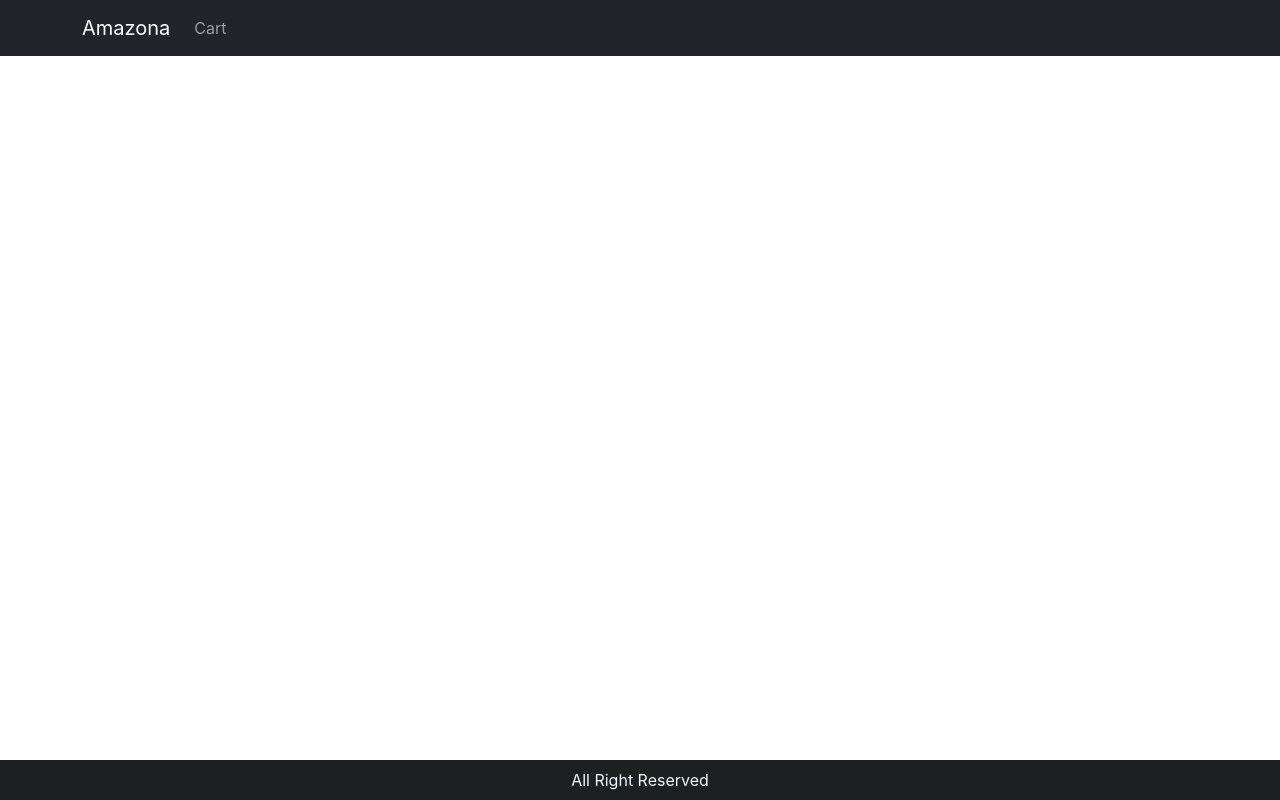
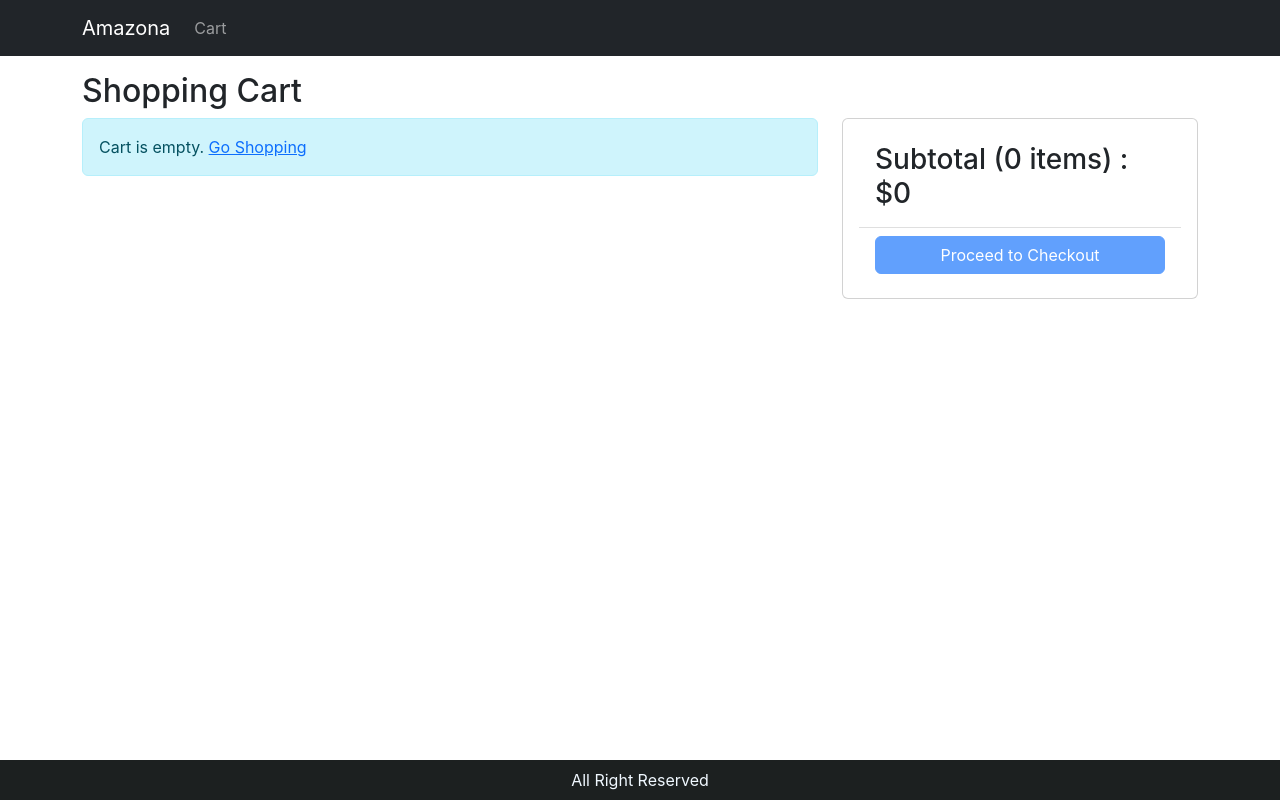
Before and after one commit to SUNIL7978/E-commerce-amazona, a React (Create React App) app in the folder frontend/: page /cart in a window 1280 px wide. Built offline with nearby package versions, Linux system fonts and the light colour scheme.

Commit message:
Create Cart Screen

```diff
--- a/frontend/src/App.js
+++ b/frontend/src/App.js
@@ -9,6 +9,7 @@ import { LinkContainer } from 'react-router-bootstrap';
 import { useContext } from 'react';
 import { Store } from './Store';
 import { Link } from 'react-router-dom';
+import CartScreen from './Screens/CartScreen';
 
 function App() {
   const { state } = useContext(Store);
@@ -40,6 +41,7 @@ function App() {
           <Container className='mt-3'>
             <Routes>
               <Route path='/product/:slug' element={<ProductScreen />} />
+              <Route path='/cart' element={<CartScreen />} />
               <Route path='/' element={<HomeScreen />} />
             </Routes>
           </Container>
--- a/frontend/src/Components/MessageBox.js
+++ b/frontend/src/Components/MessageBox.js
@@ -4,7 +4,7 @@ import Alert from 'react-bootstrap/Alert';
 const MessageBox = (props) => {
   return (
     <div>
-      return <Alert variant={props.variant || 'info'}>{props.children}</Alert>;
+      <Alert variant={props.variant || 'info'}>{props.children}</Alert>
     </div>
   )
 }
--- /dev/null
+++ b/frontend/src/Screens/CartScreen.js
@@ -0,0 +1,94 @@
+import React, { useContext } from 'react'
+import { Store } from '../Store'
+import { Helmet } from 'react-helmet-async';
+import Row from 'react-bootstrap/Row';
+import Col from 'react-bootstrap/Col';
+import Card from 'react-bootstrap/Card';
+import MessageBox from '../Components/MessageBox';
+import { Link } from 'react-router-dom';
+import ListGroup from 'react-bootstrap/ListGroup';
+import { HiOutlineMinusCircle, HiOutlinePlusCircle } from 'react-icons/hi'
+import { MdDeleteOutline } from 'react-icons/md'
+import Button from 'react-bootstrap/Button';
+
+const CartScreen = () => {
+    const { state, dispatch: ctxDispatch } = useContext(Store)
+    const { cart: { cartItems } } = state
+
+    return (
+        <div>
+            <Helmet>
+                <title>Shopping Cart</title>
+            </Helmet>
+            <h2>Shopping Cart</h2>
+            <Row>
+                <Col md={8}>
+                    {cartItems.length === 0 ? (
+                        <MessageBox>
+                            Cart is empty. <Link to="/">Go Shopping</Link>
+                        </MessageBox>
+                    ) : (
+                        <ListGroup>
+                            {cartItems.map((item) => (
+                                <ListGroup.Item key={item._id}>
+                                    <Row className='align-items-center'>
+                                        <Col md={5}>
+                                            <Link to={`/product/${item.slug}`}>
+                                                <img src={item.image} alt={item.name} className="img-fluid rounded" style={{ height: "100px" }} />
+                                                <span className='cart_slug'>{item.name}</span></Link>
+                                        </Col>
+                                        <Col md={2} className="m-4">
+                                            <button disabled={item.quantity === 1}>
+                                                <HiOutlineMinusCircle />
+                                            </button>{' '}
+                                            <span className='m-2'>{item.quantity}</span>{' '}
+                                            <button disabled={item.quantity === item.countInStock}>
+                                                <HiOutlinePlusCircle />
+                                            </button>{' '}
+                                        </Col>
+                                        <Col md={2}><strong>${item.price}</strong></Col>
+                                        <Col md={2}>
+                                            <button style={{ fontSize: "large" }}>
+                                                <MdDeleteOutline />
+                                            </button>
+                                        </Col>
+
+                                    </Row>
+                                </ListGroup.Item>
+                            ))}
+                        </ListGroup>
+                    )}
+                </Col>
+                <Col md={4}>
+                    <Card>
+                        <Card.Body>
+                            <ListGroup variant="flush">
+                                <ListGroup.Item>
+                                    <h3>
+                                        Subtotal ({cartItems.reduce((a, c) => a + c.quantity, 0)}{' '}
+                                        items) : $
+                                        {cartItems.reduce((a, c) => a + c.price * c.quantity, 0)}
+                                    </h3>
+                                </ListGroup.Item>
+                                <ListGroup.Item>
+                                    <div className="d-grid">
+                                        <Button
+                                            type="button"
+                                            variant="primary"
+                                            className='btn_primary'
+                                            disabled={cartItems.length === 0}
+                                        >
+                                            Proceed to Checkout
+                                        </Button>
+                                    </div>
+                                </ListGroup.Item>
+                            </ListGroup>
+                        </Card.Body>
+                    </Card>
+                </Col>
+            </Row>
+        </div>
+    )
+}
+
+export default CartScreen
--- a/frontend/src/Screens/ProductScreen.js
+++ b/frontend/src/Screens/ProductScreen.js
@@ -6,7 +6,7 @@ import ListGroup from 'react-bootstrap/ListGroup';
 import Card from 'react-bootstrap/Card';
 import Badge from 'react-bootstrap/Badge';
 import { Helmet } from 'react-helmet-async'
-import { useParams } from 'react-router-dom'
+import { useNavigate, useParams } from 'react-router-dom'
 import Rating from '../Components/Rating';
 import Button from 'react-bootstrap/esm/Button';
 import MessageBox from '../Components/MessageBox';
@@ -27,6 +27,7 @@ const reducer = (state, action) => {
 }
 
 const ProductScreen = () => {
+    const navigate = useNavigate();
     const [{ loading, error, product }, dispatch] = useReducer(reducer, {
         product: [],
         loading: true,
@@ -62,6 +63,7 @@ const ProductScreen = () => {
             type: 'CART_ADD_ITEM',
             payload: { ...product, quantity },
         });
+        navigate('/cart')
     };
     return (
         loading ? (
@@ -119,7 +121,7 @@ const ProductScreen = () => {
                                     {product.countInStock > 0 && (
                                         <ListGroup.Item>
                                             <div className='d-grid mt-3'>
-                                                <Button onClick={addToCartHandler}>Procced to Buy</Button>
+                                                <Button onClick={addToCartHandler}>Add to Cart</Button>
                                             </div>
                                         </ListGroup.Item>
                                     )}
--- a/frontend/src/index.css
+++ b/frontend/src/index.css
@@ -84,3 +84,8 @@ footer{
   background-color: #FDCC0D;
   color: black;
 }
+
+.cart_slug{
+  text-decoration: none;
+  color: black;
+}
```
Also changed, not shown: 2 other files (tests, documents, lock files or other folders).
